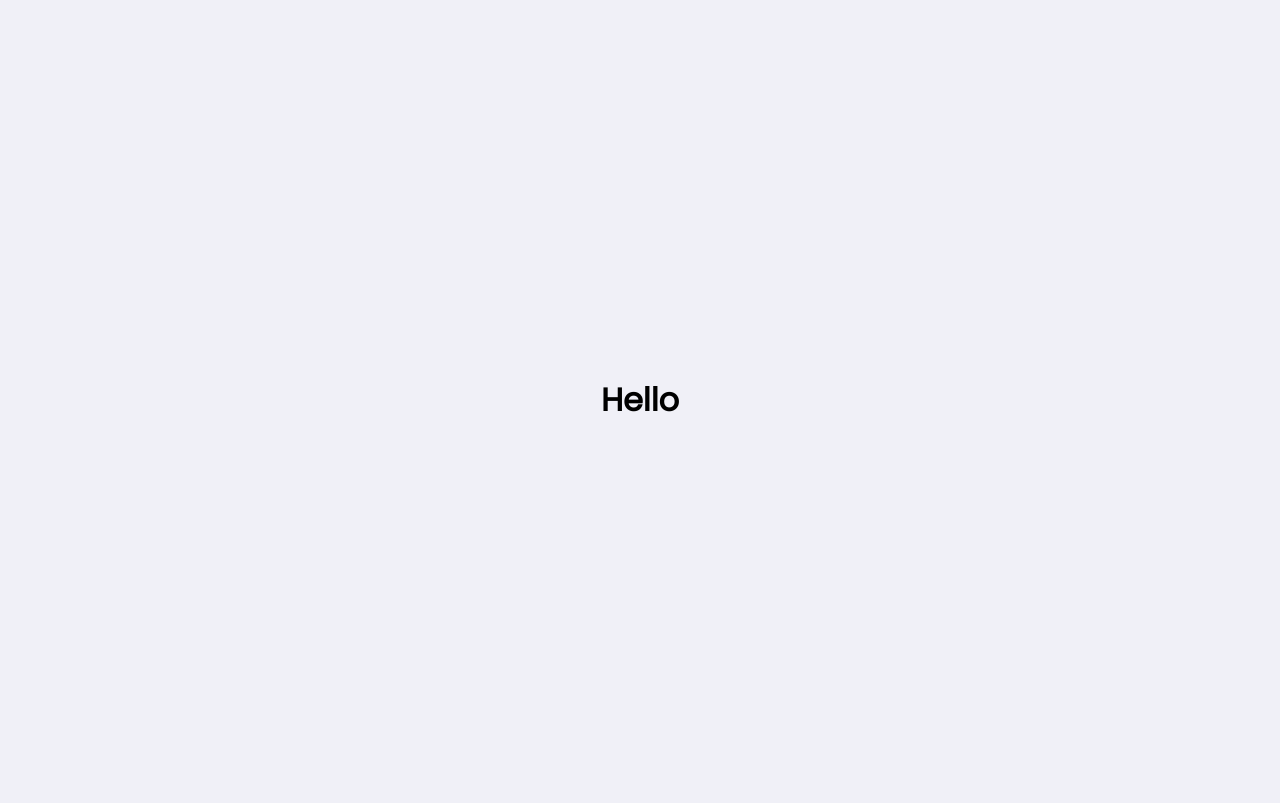
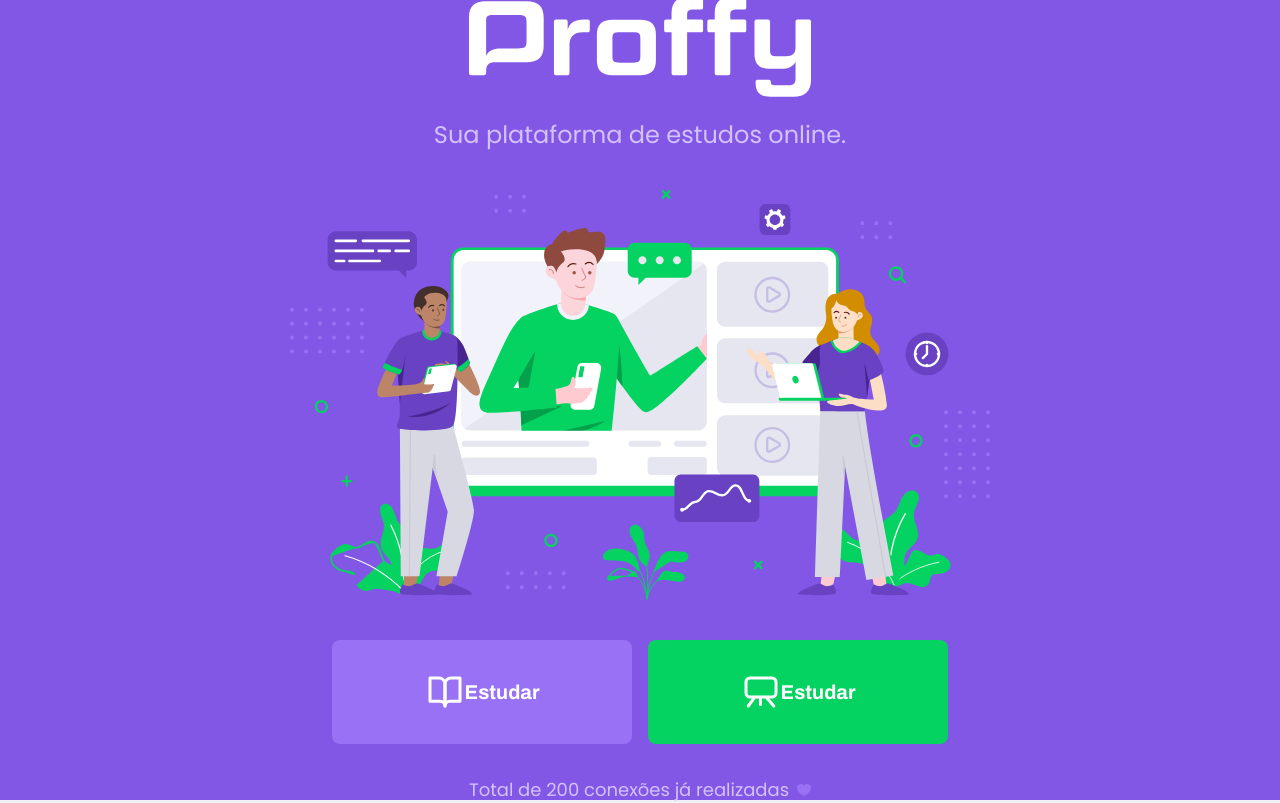
Before and after one commit to vitor-nobre/ProffyWeb, a React (Create React App) app: page / in a window 1280 px wide. Built offline with nearby package versions, Linux system fonts and the light colour scheme.

Commit message:
Criação da Landing page

```diff
--- a/src/App.tsx
+++ b/src/App.tsx
@@ -2,12 +2,12 @@
 
 import './assets/styles/global.css'
 
+import Landing from './pages/Landing'
+
 function App() {
   return (
-    <div className="App">
-      <h1>Hello</h1>
-    </div>
-  );
+      <Landing/>
+  )
 }
 
 export default App
--- a/src/pages/Landing/index.tsx
+++ b/src/pages/Landing/index.tsx
@@ -1 +1,46 @@
 import React from 'react'
+
+import logoImg from '../../assets/images/logo.svg'
+import landingImg from '../../assets/images/landing.svg'
+import studyIcon from '../../assets/images/icons/study.svg'
+import giveClassesIcon from '../../assets/images/icons/give-classes.svg'
+import purpleHeartIcon from '../../assets/images/icons/purple-heart.svg'
+
+import './styles.css'
+
+function Landing() {
+    return (
+        <div id="page-landing">
+            <div id="page-landing-content" className="container">
+                <div className="logo-container">
+                    <img src={logoImg} alt="Proffy" />
+                    <h2>Sua plataforma de estudos online.</h2>
+                </div>
+
+                <img
+                    src={landingImg}
+                    alt="Plataforma de estudos"
+                    className="hero-image"
+                />
+
+                <div className="buttons-container">
+                    <a href="" className="study">
+                        <img src={studyIcon} alt="Estudar"/>
+                        Estudar
+                    </a>
+                    <a href="" className="give-classes">
+                        <img src={giveClassesIcon} alt="Estudar"/>
+                        Estudar
+                    </a>
+                </div>
+
+                <span className="total-connections">
+                    Total de 200 conexões já realizadas
+                    <img src={purpleHeartIcon} alt="Coração roxo"/>
+                </span>
+            </div>
+        </div>
+    )
+}
+
+export default Landing
--- /dev/null
+++ b/src/pages/Landing/styles.css
@@ -0,0 +1,84 @@
+#page-landing {
+    width: 100vw;
+    height: 100vh;
+    display: flex;
+    justify-content: center;
+    align-items: center;
+
+    color: var(--color-text-in-primary);
+    background: var(--color-primary);
+}
+
+.logo-container img {
+    height: 10rem;
+}
+
+.hero-image {
+    width: 100%;
+}
+
+.logo-container {
+    text-align: center;
+    margin-bottom: 3.2rem;
+}
+
+.logo-container h2 {
+    font-weight: 500;
+    font-size: 2.4rem;
+    line-height: 4.6rem;
+    margin-top: 0.8rem;
+}
+
+.buttons-container {
+    display: flex;
+    justify-content: center;
+    margin: 3.2rem 0;
+}
+
+.buttons-container a {
+    width: 30rem;
+    height: 10.4rem;
+    border-radius: 0.8rem;
+    font: 700 2.0rem Archivo;
+    display: flex;
+    align-items: center;
+    justify-content: center;
+    text-decoration: none;
+    color: var(--color-button-text);
+    transition: background-color 0.2s;
+}
+
+.buttons-container a:first-child {
+    margin-right: 1.6rem;
+}
+
+.buttons-container a img {
+    width:  4rem;
+}
+
+.buttons-container a.study {
+    background: var(--color-primary-lighter);
+}
+
+.buttons-container a.give-classes {
+    background: var(--color-secundary);
+}
+
+.buttons-container a.study:hover {
+    background: var(--color-primary-light);
+}
+
+.buttons-container a.give-classes:hover {
+    background: var(--color-secundary-dark);
+}
+
+.total-connections {
+    font-size: 1.8rem;
+    display: flex;
+    align-items: center;
+    justify-content: center;
+}
+
+.total-connections img {
+    margin-left: 0.8rem;
+}
```
